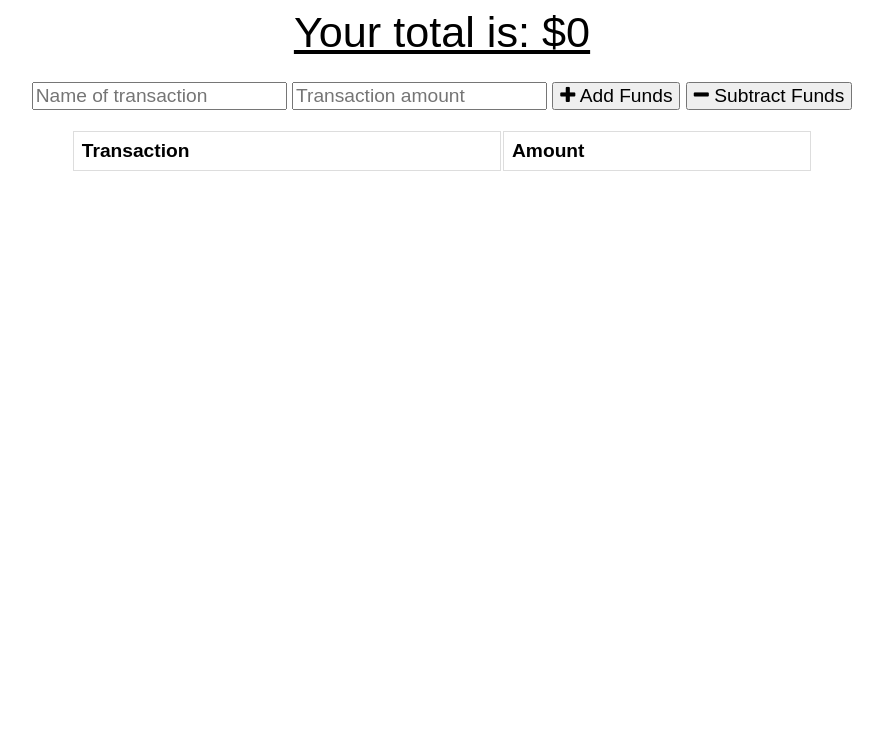
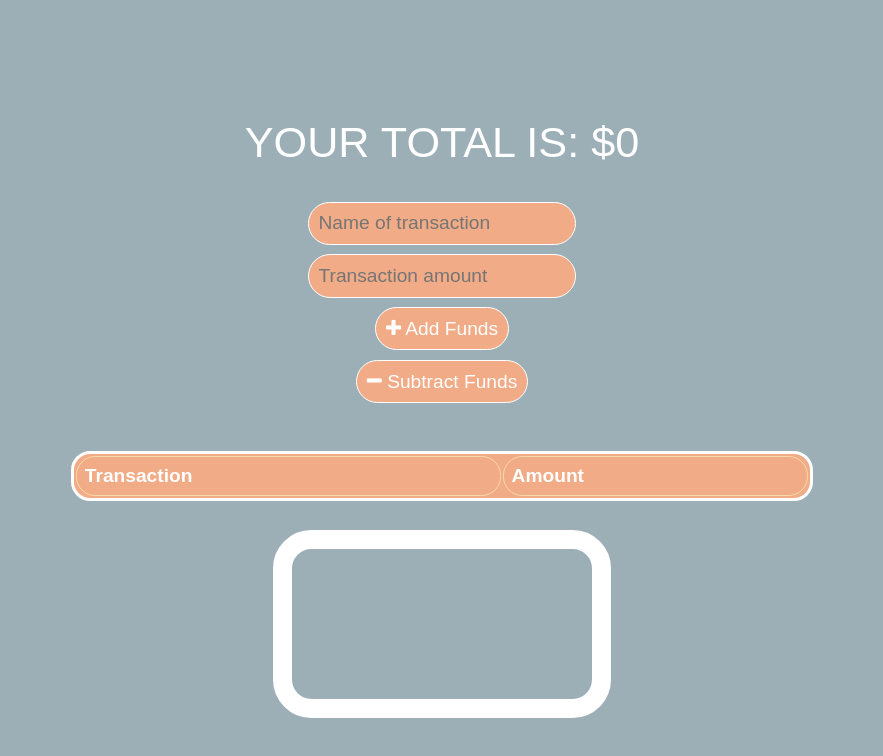
Before and after one commit to hawenger/MoneyBudgie, a website: page public/index.html in a window 1280 px wide. Shown: the whole page, without its empty margins (198-1081 px from the left). Drawn offline with nearby package versions, Linux system fonts and the light colour scheme; no server answers.

Commit message:
add basic webkit code and css

```diff
--- a/public/index.js
+++ b/public/index.js
@@ -71,7 +71,7 @@ function populateChart() {
             datasets: [{
                 label: "Total Over Time",
                 fill: true,
-            backgroundColor: "#6666ff",
+                backgroundColor: "#c57b57",
                 data
             }]
         }
@@ -87,8 +87,7 @@ function sendTransaction(isAdding) {
     if (nameEl.value === "" || amountEl.value === "") {
         errorEl.textContent = "Missing Information";
         return;
-  }
-  else {
+    } else {
         errorEl.textContent = "";
     }
 
@@ -127,8 +126,7 @@ function sendTransaction(isAdding) {
         .then(data => {
             if (data.errors) {
                 errorEl.textContent = "Missing Information";
-    }
-    else {
+            } else {
                 // clear form
                 nameEl.value = "";
                 amountEl.value = "";
--- a/public/styles.css
+++ b/public/styles.css
@@ -1,25 +1,55 @@
 body {
     font-size: 120%;
     font-family: Arial;
+    background-color: #9cafb7;
+    color: #ffffff;
+    margin: 0 auto;
+    min-height: 100vh;
+    width: 100%;
 }
 
-button, input {
+button,
+input {
     font-size: 100%;
     font-family: Arial;
+    color: #ffffff;
+    background-color: #f1ab86;
+    border: .1em solid #ffffff;
+    border-radius: 2em;
+    padding: .5em;
+    margin-top: .5em;
+    cursor: pointer;
+}
+
+button:hover {
+    transform: skew(2deg, 2deg);
+    transition: cubic-bezier(0.165, 0.84, 0.44, 1);
+    cursor: pointer;
+    color: #f7dba7;
+}
+
+input#t-name,
+input#t-amount {
+    color: #251605;
 }
 
 table {
     width: 100%;
+    background-color: #f1ab86;
+    border-radius: 1em;
+    border: .2em solid #ffffff;
 }
 
-td, th {
-  border: 1px solid #dddddd;
+td,
+th {
+    border: 1px solid#f7dba7;
     text-align: left;
     padding: 8px;
+    border-radius: 1em;
 }
 
 tr:nth-child(even) {
-  background-color: #dddddd;
+    background-color: #f7dba7;
 }
 
 .error {
@@ -30,16 +60,27 @@ tr:nth-child(even) {
     margin: 0 auto;
     max-width: 825px;
     text-align: center;
+    display: flex;
+    align-items: center;
+    justify-content: center;
+    flex-direction: column;
+    width: 100%;
+    min-height: 100vh;
 }
 
 .total {
-  font-size: 150%;
-  text-decoration: underline;
+    font-size: 1.5em;
+    text-transform: uppercase;
+    margin-top: .5em;
 }
 
 .form {
     margin-top: 25px;
     width: 100%;
+    display: flex;
+    align-items: center;
+    justify-content: center;
+    flex-direction: column;
 }
 
 .transactions {
@@ -48,4 +89,11 @@ tr:nth-child(even) {
     overflow: auto;
     width: 90%;
     margin: 0 auto;
+    padding: .5em;
 }
+
+#myChart {
+    border: 1em solid white;
+    border-radius: 2em;
+    margin-top: 1em;
+}
```
Also changed, not shown: masnifest.webmanifest (added). Lines whose indentation alone changed are shown as unchanged.
